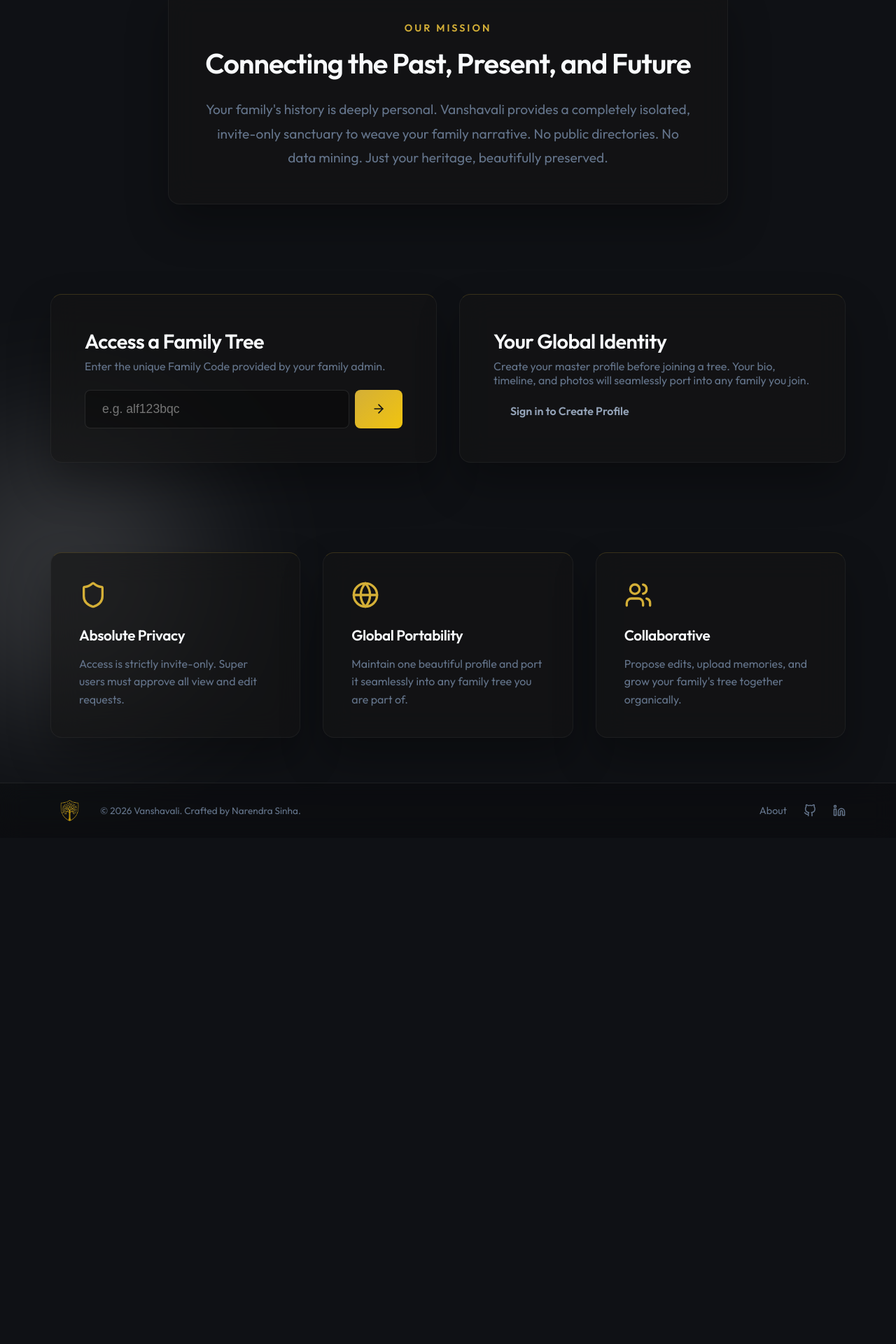
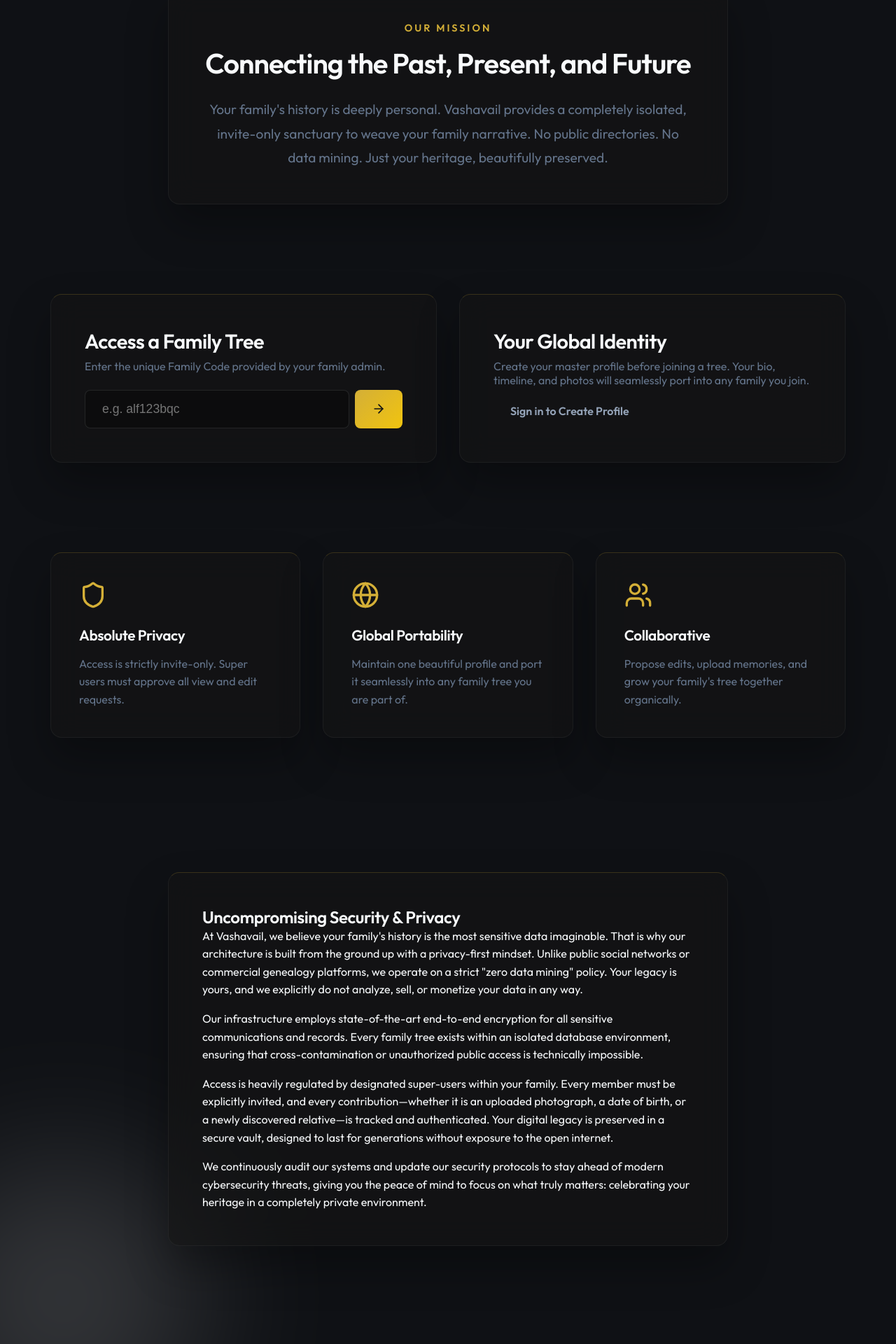
Before and after one commit to yoyosina/vashavali, a React (Vite) app: page / in a window 1280 px wide. Shown: the part 860-2780 px from the top of the page at 70% size. Before the commit the page ends 2057 px from the top, so only its background shows below. Built offline with nearby package versions, Linux system fonts and the light colour scheme; no server answers.

Commit message:
feat: implement SEO, AEO, and GEO optimizations for Vashavail

```diff
--- a/index.html
+++ b/index.html
@@ -3,26 +3,27 @@
   <head>
     <meta charset="UTF-8" />
     <meta name="viewport" content="width=device-width, initial-scale=1.0" />
-    <title>Vanshavali - Secure Digital Family Tree & Heritage Platform</title>
+    <title>Vashavail - Secure Digital Family Tree & Heritage Platform</title>
 
     <!-- Standard SEO -->
-    <meta name="description" content="Vanshavali is an ultra-secure, invite-only digital family tree platform. Map your ancestry, preserve your heritage, and connect generations." />
+    <meta name="description" content="Vashavail is an ultra-secure, invite-only digital family tree platform. Map your ancestry, preserve your heritage, and connect generations." />
     <meta name="keywords" content="family tree, genealogy, ancestry, heritage, secure family tree, digital legacy" />
-    <meta name="author" content="Vanshavali" />
+    <meta name="author" content="Vashavail" />
+    <link rel="canonical" href="https://vashavali.vercel.app/" />
 
     <!-- Google Site Verification -->
     <meta name="google-site-verification" content="MNWlY9zueZXFqf2vkU2VGh6sSyPU8wM2ttG2Ne0M-1s" />
 
     <!-- GEO & AEO (Generative & Answer Engine Optimization) -->
-    <meta name="publisher" content="Vanshavali Genealogy" />
+    <meta name="publisher" content="Vashavail Genealogy" />
     <meta name="robots" content="index, follow, max-snippet:-1, max-image-preview:large, max-video-preview:-1" />
 
     <!-- OpenGraph (Social/Preview) -->
     <meta property="og:type" content="website" />
-    <meta property="og:title" content="Vanshavali - Secure Digital Family Tree" />
+    <meta property="og:title" content="Vashavail - Secure Digital Family Tree" />
     <meta property="og:description" content="An exclusive, ultra-secure platform to map your ancestry and connect generations. No public directories. No data mining." />
     <meta property="og:image" content="/logo.png" />
-    <meta property="og:site_name" content="Vanshavali" />
+    <meta property="og:site_name" content="Vashavail" />
     <meta property="og:url" content="https://vashavali.vercel.app/" />
 
     <!-- JSON-LD Schema (Critical for GEO/AEO context parsing) -->
@@ -30,7 +31,7 @@
     [{
       "@context": "https://schema.org",
       "@type": "SoftwareApplication",
-      "name": "Vanshavali",
+      "name": "Vashavail",
       "applicationCategory": "GenealogyApplication",
       "operatingSystem": "Web",
       "description": "An exclusive, ultra-secure platform to map your ancestry and connect generations. Features global profiles, strict super-user access, and interactive pedigree mapping.",
@@ -44,7 +45,7 @@
     {
       "@context": "https://schema.org",
       "@type": "WebSite",
-      "name": "Vanshavali",
+      "name": "Vashavail",
       "url": "https://vashavali.vercel.app/",
       "potentialAction": {
         "@type": "SearchAction",
@@ -54,13 +55,21 @@
     },
     {
       "@context": "https://schema.org",
+      "@type": "Organization",
+      "name": "Vashavail",
+      "url": "https://vashavali.vercel.app/",
+      "logo": "https://vashavali.vercel.app/logo.png",
+      "description": "A secure, private, invite-only family tree and legacy preservation platform."
+    },
+    {
+      "@context": "https://schema.org",
       "@type": "FAQPage",
       "mainEntity": [{
         "@type": "Question",
-        "name": "Is Vanshavali public or private?",
+        "name": "Is Vashavail public or private?",
         "acceptedAnswer": {
           "@type": "Answer",
-          "text": "Vanshavali is an ultra-secure, invite-only platform. Your family tree data is not public and cannot be searched by unauthorized users."
+          "text": "Vashavail is an ultra-secure, invite-only platform. Your family tree data is not public and cannot be searched by unauthorized users."
         }
       }, {
         "@type": "Question",
--- a/src/pages/LandingPage.jsx
+++ b/src/pages/LandingPage.jsx
@@ -52,8 +52,63 @@
         animate={{ opacity: 1, y: 0 }}
         transition={{ duration: 0.8 }}
       >
+        {/* Inject Structured Data */}
+        <script
+          type="application/ld+json"
+          dangerouslySetInnerHTML={{
+            __html: JSON.stringify({
+              "@context": "https://schema.org",
+              "@graph": [
+                {
+                  "@type": "FAQPage",
+                  "mainEntity": [
+                    {
+                      "@type": "Question",
+                      "name": "How does Vashavail protect my privacy?",
+                      "acceptedAnswer": {
+                        "@type": "Answer",
+                        "text": "Vashavail uses end-to-end encryption and isolated databases. We have a strict zero data-mining policy, ensuring your family tree is never shared or monetized."
+                      }
+                    },
+                    {
+                      "@type": "Question",
+                      "name": "Is my family tree visible to the public?",
+                      "acceptedAnswer": {
+                        "@type": "Answer",
+                        "text": "No. Vashavail is strictly invite-only. Only members invited by a family super-user can view or edit the tree."
+                      }
+                    }
+                  ]
+                },
+                {
+                  "@type": "HowTo",
+                  "name": "How to join Vashavail",
+                  "description": "Step-by-step guide on how to join a secure family tree on the Vashavail platform.",
+                  "step": [
+                    {
+                      "@type": "HowToStep",
+                      "name": "Receive an Invite",
+                      "text": "Obtain a unique Family Code from your family's designated super-user."
+                    },
+                    {
+                      "@type": "HowToStep",
+                      "name": "Enter the Code",
+                      "text": "Navigate to the Vashavail landing page and enter your unique code into the 'Access a Family Tree' input field."
+                    },
+                    {
+                      "@type": "HowToStep",
+                      "name": "Create a Global Profile",
+                      "text": "Sign in and set up your secure global identity, which will seamlessly port into your invited family tree."
+                    }
+                  ]
+                }
+              ]
+            })
+          }}
+        />
+
         <div className="hero-logo-wrapper">
-          <img src="/logo.png" alt="Vanshavali Logo" className="hero-logo" />
+          <img src="/logo.png" alt="Vashavail Logo" className="hero-logo" />
         </div>
 
         <h1 className="awwwards-title">
@@ -82,7 +137,7 @@
           <h3 className="overline">Our Mission</h3>
           <h2>Connecting the Past, Present, and Future</h2>
           <p>
-            Your family's history is deeply personal. Vanshavali provides a completely isolated,
+            Your family's history is deeply personal. Vashavail provides a completely isolated,
             invite-only sanctuary to weave your family narrative. No public directories. No data mining.
             Just your heritage, beautifully preserved.
           </p>
@@ -163,6 +218,51 @@
           <p>Propose edits, upload memories, and grow your family's tree together organically.</p>
         </div>
       </motion.div>
+      <motion.section
+        className="security-privacy-section"
+        initial={{ opacity: 0, y: 50 }}
+        whileInView={{ opacity: 1, y: 0 }}
+        viewport={{ once: true, margin: "-50px" }}
+        transition={{ duration: 0.6 }}
+        style={{ marginTop: '4rem' }}
+      >
+        <div className="security-content glass-panel-premium" style={{ margin: '0 auto', maxWidth: '800px', textAlign: 'left' }}>
+          <h2>Uncompromising Security & Privacy</h2>
+          <p style={{ marginBottom: '1rem', lineHeight: '1.6' }}>
+            At Vashavail, we believe your family's history is the most sensitive data imaginable.
+            That is why our architecture is built from the ground up with a privacy-first mindset.
+            Unlike public social networks or commercial genealogy platforms, we operate on a strict
+            "zero data mining" policy. Your legacy is yours, and we explicitly do not analyze, sell,
+            or monetize your data in any way.
+          </p>
+          <p style={{ marginBottom: '1rem', lineHeight: '1.6' }}>
+            Our infrastructure employs state-of-the-art end-to-end encryption for all sensitive
+            communications and records. Every family tree exists within an isolated database environment,
+            ensuring that cross-contamination or unauthorized public access is technically impossible.
+          </p>
+          <p style={{ marginBottom: '1rem', lineHeight: '1.6' }}>
+            Access is heavily regulated by designated super-users within your family. Every member must
+            be explicitly invited, and every contribution—whether it is an uploaded photograph, a date
+            of birth, or a newly discovered relative—is tracked and authenticated. Your digital legacy
+            is preserved in a secure vault, designed to last for generations without exposure to the open internet.
+          </p>
+          <p style={{ lineHeight: '1.6' }}>
+            We continuously audit our systems and update our security protocols to stay ahead of modern
+            cybersecurity threats, giving you the peace of mind to focus on what truly matters:
+            celebrating your heritage in a completely private environment.
+          </p>
+        </div>
+      </motion.section>
+
+      <footer className="landing-footer" style={{ marginTop: '4rem', paddingBottom: '2rem' }}>
+        <div className="glass-panel-premium text-center" style={{ padding: '1.5rem', maxWidth: '800px', margin: '0 auto' }}>
+          <p className="text-muted" style={{ fontSize: '0.9rem', margin: 0 }}>
+            Platform Architect: Vashavail Development Team
+            <br/>
+            Last Updated: June 2026
+          </p>
+        </div>
+      </footer>
     </div>
   );
 };
```
Also changed, not shown: public/llms.txt (added), 1 other file (tests, documents, lock files or other folders).
